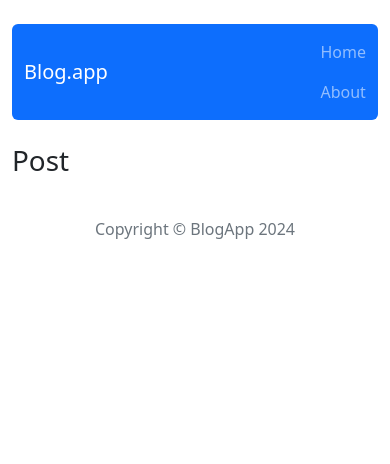
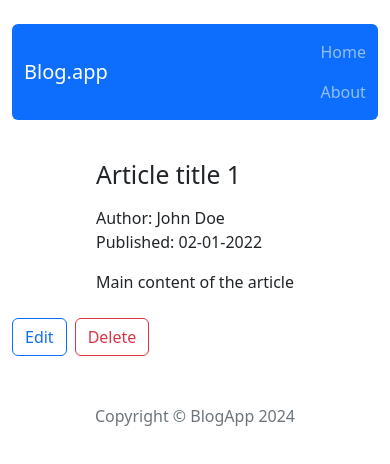
Before and after one commit to slawomirtoporek/react-blog, a React (Create React App) app: page /post/1 in a window 390 px wide. Shown: the top 464 px of the page. Built offline with nearby package versions, Linux system fonts and the light colour scheme.

Commit message:
add a single post page view

```diff
--- a/src/components/pages/Home/Home.js
+++ b/src/components/pages/Home/Home.js
@@ -15,12 +15,12 @@ const Home = () => {
       {posts.map(post => (
         <Col key={post.id} lg={4} md={6} className="mt-3 mb-2">
           <Card className="p-3">
-            <Card.Title>{post.title}</Card.Title>
+            <Card.Title className="fs-3">{post.title}</Card.Title>
             <Card.Text  className="m-0"><span className={styles.headerBold}>Author:</span> {post.author}</Card.Text>
             <Card.Text><span className={styles.headerBold}>Published:</span> {post.publishedDate}</Card.Text>
             <Card.Text>{post.shortDescription}</Card.Text>
             <Link to={`/post/${post.id}`}>
-              <Button className={styles.btn} variant="primary" text-muted>Read more</Button>
+              <Button className={styles.btn} variant="primary">Read more</Button>
             </Link>
           </Card>
         </Col>
--- a/src/components/pages/Home/Home.module.scss
+++ b/src/components/pages/Home/Home.module.scss
@@ -1,5 +1,5 @@
 .headerBold {
-  font-weight: bold;
+  font-weight: 500;
 }
 
 .btn{
--- a/src/components/pages/Post/Post.js
+++ b/src/components/pages/Post/Post.js
@@ -1,6 +1,39 @@
+import { useParams } from "react-router-dom";
+import { useSelector } from "react-redux";
+import { getElementById } from "../../../redux/postsRedux";
+import { Row, Col, Card, Button } from "react-bootstrap";
+import { Link, Navigate } from "react-router-dom";
+import styles from "./Post.module.scss";
+
 const Post = () => {
-  return(
-    <h1>Post</h1>
+
+  const { id } = useParams();
+
+  const posts = useSelector(state => getElementById(state, id));
+
+  if(!posts) {
+    return <Navigate to="/" />
+  } else return(
+    <Row>
+        <>
+          <Col lg={7} md={9} className="mt-3 mb-2 d-flex flex-column align-items-center">
+            <div className={`d-flex flex-column align-items-start ${styles.boxPosts}`}>
+              <Card.Title className="fs-2 mb-3">{posts.title}</Card.Title>
+              <Card.Text className="m-0"><span className={styles.headerBold}>Author:</span> {posts.author}</Card.Text>
+              <Card.Text><span className={styles.headerBold}>Published:</span> {posts.publishedDate}</Card.Text>
+              <Card.Text>{posts.content}</Card.Text>
+            </div>
+          </Col>
+          <Col lg={5} md={3} className="mt-3 mb-2">
+            <Link to={`/post/edit/${posts.id}`}>
+              <Button variant="outline-primary" className="me-2">Edit</Button>
+            </Link>
+            <Link>
+              <Button variant="outline-danger">Delete</Button>
+            </Link>
+          </Col>
+        </>
+    </Row>
   );
 };
 
--- a/src/components/pages/Post/Post.module.scss
+++ b/src/components/pages/Post/Post.module.scss
@@ -0,0 +1,18 @@
+.headerBold {
+  font-weight: 500;
+}
+
+.boxPosts {
+  padding-left: 80px;
+}
+
+
+
+/* Media queries */
+
+@media(max-width: 769px) {
+  .boxPosts {
+    padding-left: 0;
+    align-items: flex-start;
+  }
+}
--- a/src/redux/postsRedux.js
+++ b/src/redux/postsRedux.js
@@ -1,5 +1,6 @@
 //selectors
 export const getAllPosts = ({ posts }) => posts;
+export const getElementById = ({posts}, postId) => posts.find(post => post.id === postId);
 
 // actions
 const createActionName = actionName => `app/posts/${actionName}`;
```
